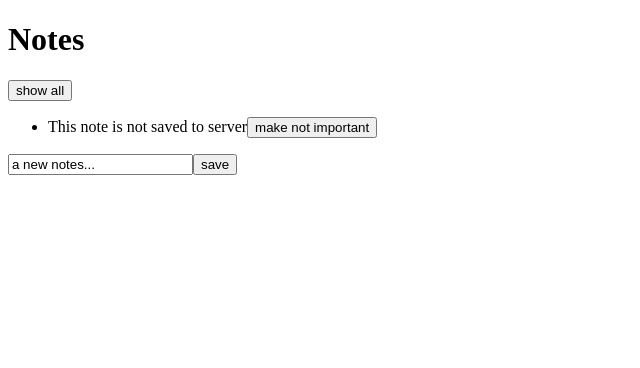
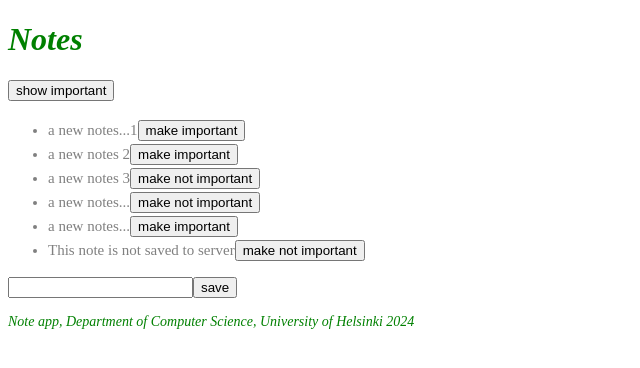
Before and after one commit to dhandiyy/full-stack-open, a React (Vite) app in the folder part2/: page / in a window 1280 px wide. Shown: the top 368 px of the page, without its empty margins (0-640 px from the left). Built offline with nearby package versions, Linux system fonts and the light colour scheme; data requests are answered from the project's data file.

Commit message:
adding style to react app

```diff
--- a/part2/db.json
+++ b/part2/db.json
@@ -13,12 +13,12 @@
     {
       "id": "1979",
       "content": "a new notes 3",
-      "important": false
+      "important": true
     },
     {
       "id": "15b1",
       "content": "a new notes...",
-      "important": false
+      "important": true
     },
     {
       "id": "6b49",
--- a/part2/src/App.jsx
+++ b/part2/src/App.jsx
@@ -1,11 +1,29 @@
 import Note from "./components/Note.jsx";
 import {useEffect, useState} from "react";
 import noteService from "./services/note.js";
+import Notification from "./components/Notification.jsx";
+
+const Footer = () => {
+    const footerStyle = {
+        color: 'green',
+        fontStyle: 'italic',
+        fontSize: 14
+    }
+
+    return (
+        <div style={footerStyle}>
+            <br/>
+            <em>Note app, Department of Computer Science, University of Helsinki 2024</em>
+
+        </div>
+    )
+}
 
 const App = () => {
     const [notes, setNotes] = useState([]);
-    const [newNote, setNewNote] = useState("a new notes...");
-    const [showAll, setShowAll] = useState(false);
+    const [newNote, setNewNote] = useState("");
+    const [showAll, setShowAll] = useState(true);
+    const [errorMessage, setErrorMessage] = useState(null);
 
     //Effect is tool to connect and synchronize application with external system
     useEffect(() => {
@@ -52,19 +70,22 @@
     }
 
     const toggleImportance = id => {
-        console.log(`importance of ${id} need to be toggled`)
         const note = notes.find(n => n.id === id)
         const changedNote = {...note, important: !note.important}
+
         noteService
             .update(id, changedNote)
             .then(response => {
-                setNotes(notes.map(n => n.id !== id? n : response.id))
+                setNotes(notes.map(n => n.id !== id? n : response))
             })
             .catch(error => {
-                alert(
-                    `the note ${note.content} was already deleted from server`
+                setErrorMessage(
+                    `Note '${note.content}' was already removed from server`
                 )
-                setNotes(notes.filter(n => n.id !== id))
+                setTimeout(() => {
+                    setErrorMessage(null)
+                }, 5000)
+                setNotes(notes.filter(n=> n.id !== id))
             })
 
     }
@@ -73,7 +94,10 @@
     return (
         <div>
             <h1>Notes</h1>
-            <button onClick={() => setShowAll(!showAll)}>show {showAll? "important" : "all"}</button>
+            <Notification message={errorMessage}/>
+            <div>
+                <button onClick={() => setShowAll(!showAll)}>show {showAll ? "important" : "all"}</button>
+            </div>
             <ul>
                 {notesToShow.map(notes =>
                     <Note key={notes.id} notes={notes} toggleImportance={() => toggleImportance(notes.id)}/>
@@ -88,6 +112,7 @@
                 />
                 <button type="submit">save</button>
             </form>
+            <Footer/>
         </div>
     )
 
--- a/part2/src/components/Note.jsx
+++ b/part2/src/components/Note.jsx
@@ -1,7 +1,7 @@
 const Note = ({notes, toggleImportance}) =>{
 	const label = notes.important ? 'make not important' : 'make important'
 	return (
-		<li>
+		<li className="note">
 			{notes.content}
 			<button onClick={toggleImportance}>{label}</button>
 		</li>
--- /dev/null
+++ b/part2/src/components/Notification.jsx
@@ -0,0 +1,13 @@
+const Notification = ({message}) => {
+	if (message === null){
+		return null
+	}
+
+	return (
+		<div className='error'>
+			{message}
+		</div>
+	)
+}
+
+export default Notification;
--- /dev/null
+++ b/part2/src/index.css
@@ -0,0 +1,21 @@
+h1 {
+    color: green;
+    font-style: italic;
+}
+
+/*for className*/
+.note {
+    color: grey;
+    padding-top: 3px;
+    font-size: 15px;
+}
+
+.error {
+    color: red;
+    background: lightgrey;
+    font-size: 15px;
+    border-style: solid;
+    border-radius: 5px;
+    padding: 10px;
+    margin-bottom: 10px;
+}
--- a/part2/src/main.jsx
+++ b/part2/src/main.jsx
@@ -1,4 +1,5 @@
 import ReactDOM from 'react-dom/client'
 import App from "./App.jsx";
+import './index.css'
 
 ReactDOM.createRoot(document.getElementById('root')).render(<App/>)
```
